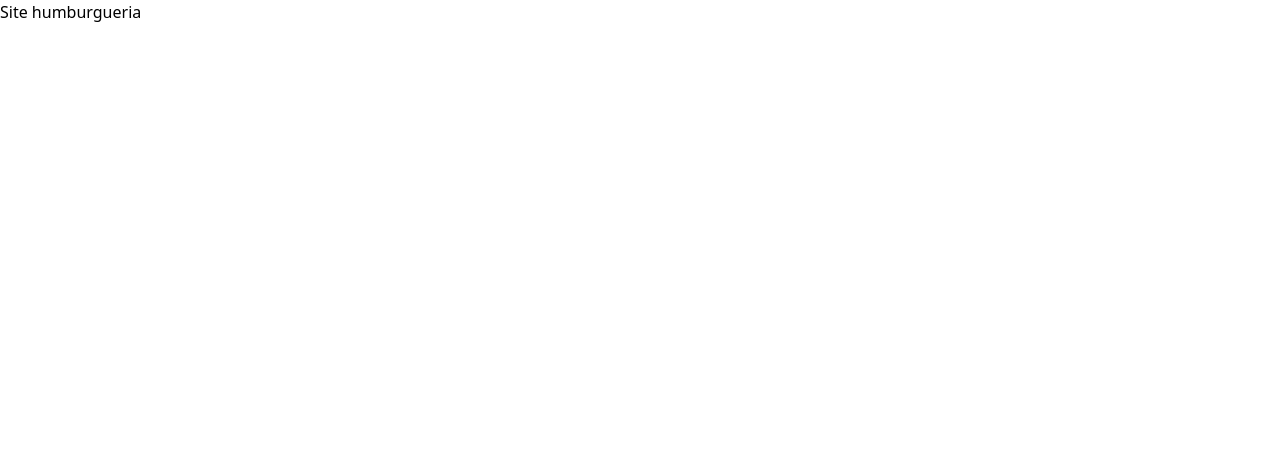
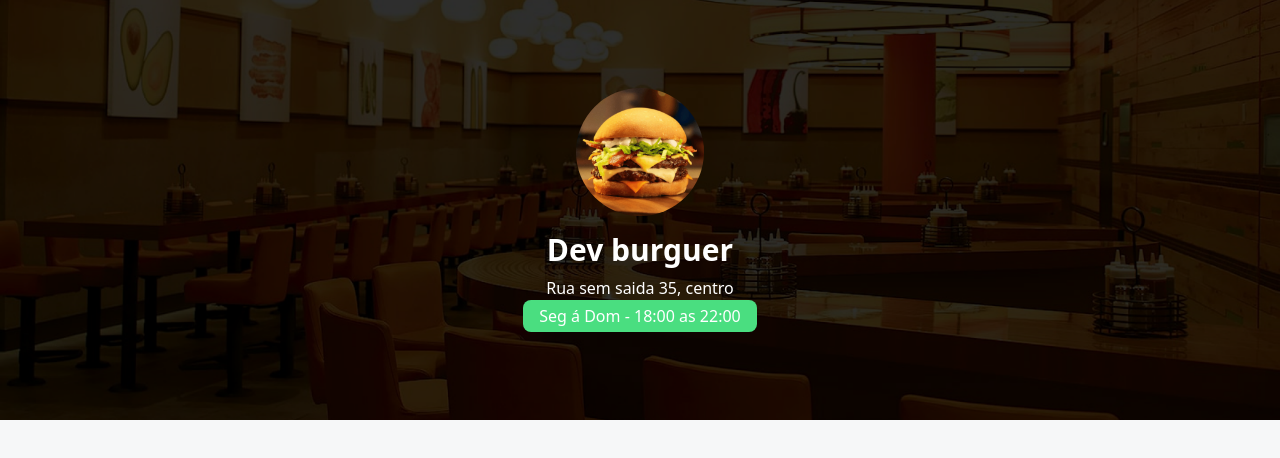
Before and after one commit to LuisFernandoDeveloper/CardapioHamburgueria, a website: page index.html in a window 1280 px wide. Drawn offline with Linux system fonts and the light colour scheme.

Commit message:
atualizando styles e header

```diff
--- a/index.html
+++ b/index.html
@@ -7,6 +7,25 @@
     <title>Dev Burguer - Cardapio</title>
 </head>
 <body>
-    <h1>Site humburgueria</h1>
+    <!-- HEADER -->
+    <header class="w-full h-[420px] bg-zinc-900 bg-home bg-cover bg-center">
+        <div class="w-full h-full flex flex-col justify-center items-center">
+            <img
+            src="assets/hamb-1.png"
+            alt="logo DevBurguer"
+            class="w-32 h-32 rounded-full hover:scale-110 duration-200">
+            <h1 class="text-3xl mt-4 mb-2 font-bold text-white">Dev burguer</h1>
+
+            <span class="text-white font-medium">Rua sem saida 35, centro</span>
+
+            <div class="bg-green-400 px-4 py-1 rounded-lg">
+                <span class="text-white font-medium">
+                    Seg á Dom - 18:00 as 22:00
+                </span>
+            </div>
+        </div>
+    </header>
+    <!-- fim HEADER -->
+
 </body>
 </html>
--- a/styles/style.css
+++ b/styles/style.css
@@ -1,3 +1,7 @@
 @tailwind base;
 @tailwind components;
 @tailwind utilities;
+
+body{
+    background-color: #f6f7f8;
+}
--- a/tailwind.config.js
+++ b/tailwind.config.js
@@ -2,7 +2,11 @@
 module.exports = {
   content: ["./**/*.{html,js}"],
   theme: {
-    extend: {},
+    extend: {
+      backgroundImage:{
+        "home":"url('/assets/bg.png')"
+      }
+    },
   },
   plugins: [],
 }
```
Also changed, not shown: styles/output.css.
